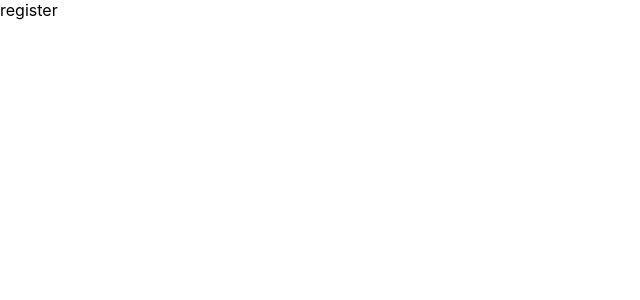
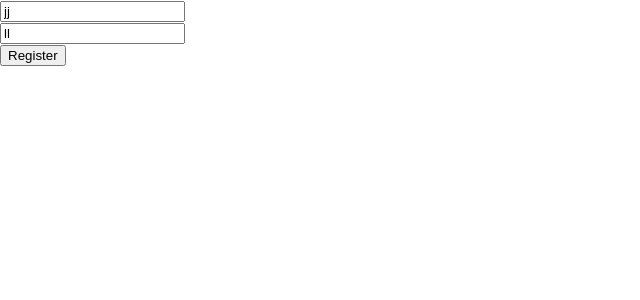
Before and after one commit to PopChairat/cmStockNext, a Next.js app: page /register in a window 1280 px wide. Shown: the top 300 px of the page, without its empty margins (0-640 px from the left). Built offline with nearby package versions, Linux system fonts and the light colour scheme.

Commit message:
simple formik

```diff
--- a/pages/register.tsx
+++ b/pages/register.tsx
@@ -1,7 +1,35 @@
 import React from "react";
+import { Formik, Form, Field, FormikProps } from "formik";
 
 type Props = {};
 
 export default function register({}: Props) {
-  return <div>register</div>;
+  return (
+    <div>
+      <Formik
+        initialValues={{ username: "jj", password: "ll" }}
+        onSubmit={(value) => alert(JSON.stringify(value))}
+      >
+        {({ handleChange, handleSubmit, values }) => (
+          <form onSubmit={handleSubmit}>
+            <input
+              type="text"
+              placeholder="username"
+              onChange={handleChange}
+              value={values.username}
+            />{" "}
+            <br />
+            <input
+              type="text"
+              placeholder="password"
+              onChange={handleChange}
+              value={values.password}
+            />{" "}
+            <br />
+            <button type="submit">Register</button>
+          </form>
+        )}
+      </Formik>
+    </div>
+  );
 }
```
